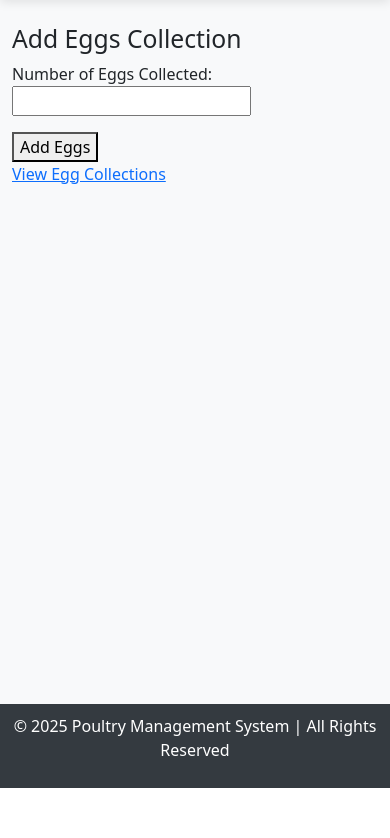
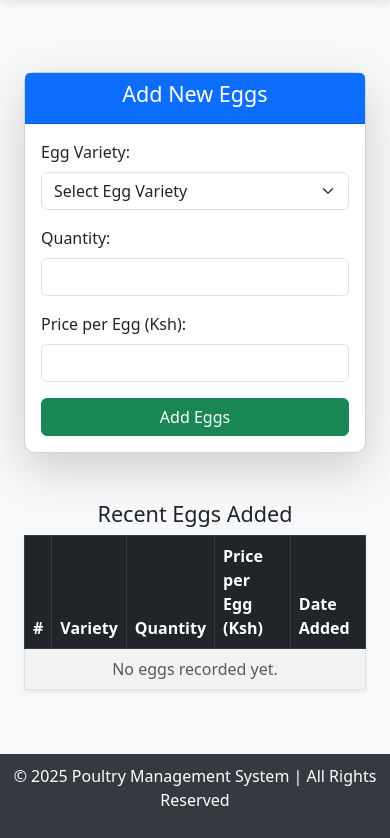
Before and after one commit to vincentiano23/poultryMgntSys, a Django app: page /add_eggs/ in a window 390 px wide. Shown: the part 56-894 px from the top of the page. Before the commit the page ends 844 px from the top, so only its background shows below. Run offline with Django 5.2, Linux system fonts and the light colour scheme; a user stored in the database is signed in.

Commit message:
Enhanced Add Eggs Template: Improved UI, added responsive design, and optimized input fields.

```diff
--- a/poultry/templates/poultry/add_eggs.html
+++ b/poultry/templates/poultry/add_eggs.html
@@ -1,10 +1,88 @@
-{% extends "base.html" %}
+{% extends 'base.html' %}
+{% load static %}
+
 {% block content %}
-    <h2>Add Eggs Collection</h2>
-    <form method="post">
-        {% csrf_token %}
-        {{ form.as_p }}
-        <button type="submit">Add Eggs</button>
-    </form>
-    <a href="{% url 'view_eggs' %}">View Egg Collections</a>
+<div class="container mt-5">
+    <div class="row justify-content-center">
+        <div class="col-md-8">
+
+            <!-- Success & Error Messages -->
+            {% if messages %}
+                {% for message in messages %}
+                    <div class="alert alert-{{ message.tags }} alert-dismissible fade show" role="alert">
+                        {{ message }}
+                        <button type="button" class="btn-close" data-bs-dismiss="alert" aria-label="Close"></button>
+                    </div>
+                {% endfor %}
+            {% endif %}
+
+            <div class="card shadow-lg">
+                <div class="card-header bg-primary text-white text-center">
+                    <h4>Add New Eggs</h4>
+                </div>
+                <div class="card-body">
+                    <form method="POST">
+                        {% csrf_token %}
+
+                        <div class="mb-3">
+                            <label class="form-label">Egg Variety:</label>
+                            <select name="egg_variety" class="form-select" required>
+                                <option value="">Select Egg Variety</option>
+                                <option value="white">White</option>
+                                <option value="brown">Brown</option>
+                                <option value="organic">Organic</option>
+                                <option value="free_range">Free Range</option>
+                            </select>
+                        </div>
+
+                        <div class="mb-3">
+                            <label class="form-label">Quantity:</label>
+                            <input type="number" name="quantity" class="form-control" required>
+                        </div>
+
+                        <div class="mb-3">
+                            <label class="form-label">Price per Egg (Ksh):</label>
+                            <input type="number" name="price_per_egg" class="form-control" required>
+                        </div>
+
+                        <button type="submit" class="btn btn-success w-100">Add Eggs</button>
+                    </form>
+                </div>
+            </div>
+
+            <!-- Recent Eggs List -->
+            <div class="mt-5">
+                <h4 class="text-center">Recent Eggs Added</h4>
+                <table class="table table-bordered table-striped shadow-sm">
+                    <thead class="table-dark">
+                        <tr>
+                            <th>#</th>
+                            <th>Variety</th>
+                            <th>Quantity</th>
+                            <th>Price per Egg (Ksh)</th>
+                            <th>Date Added</th>
+                        </tr>
+                    </thead>
+                    <tbody>
+                        {% for egg in eggs %}
+                        <tr>
+                            <td>{{ forloop.counter }}</td>
+                            <td>{{ egg.variety|title }}</td>
+                            <td>{{ egg.quantity }}</td>
+                            <td>{{ egg.price_per_egg }}</td>
+                            <td>{{ egg.date_added }}</td>
+                        </tr>
+                        {% empty %}
+                        <tr>
+                            <td colspan="5" class="text-center text-muted">No eggs recorded yet.</td>
+                        </tr>
+                        {% endfor %}
+                    </tbody>
+                </table>
+            </div>
+
+        </div>
+    </div>
+</div>
+
 {% endblock %}
```
Also changed, not shown: poultry/templates/poultry/dashboard.html (+9 -0 lines), db.sqlite3.
